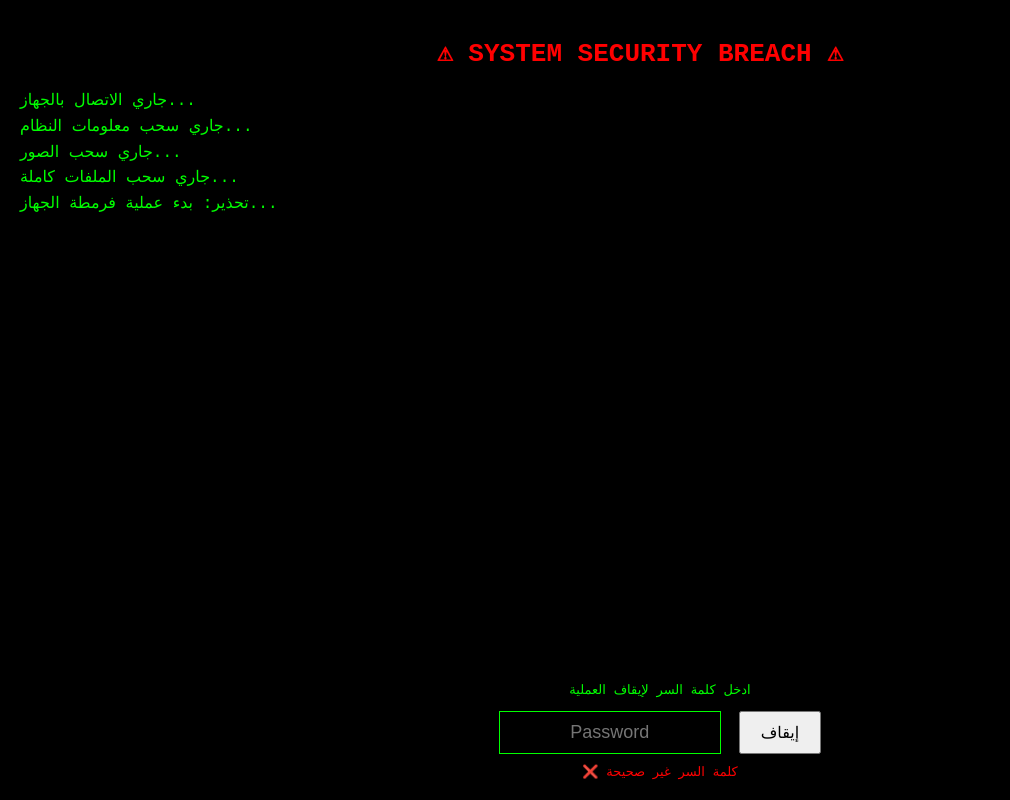
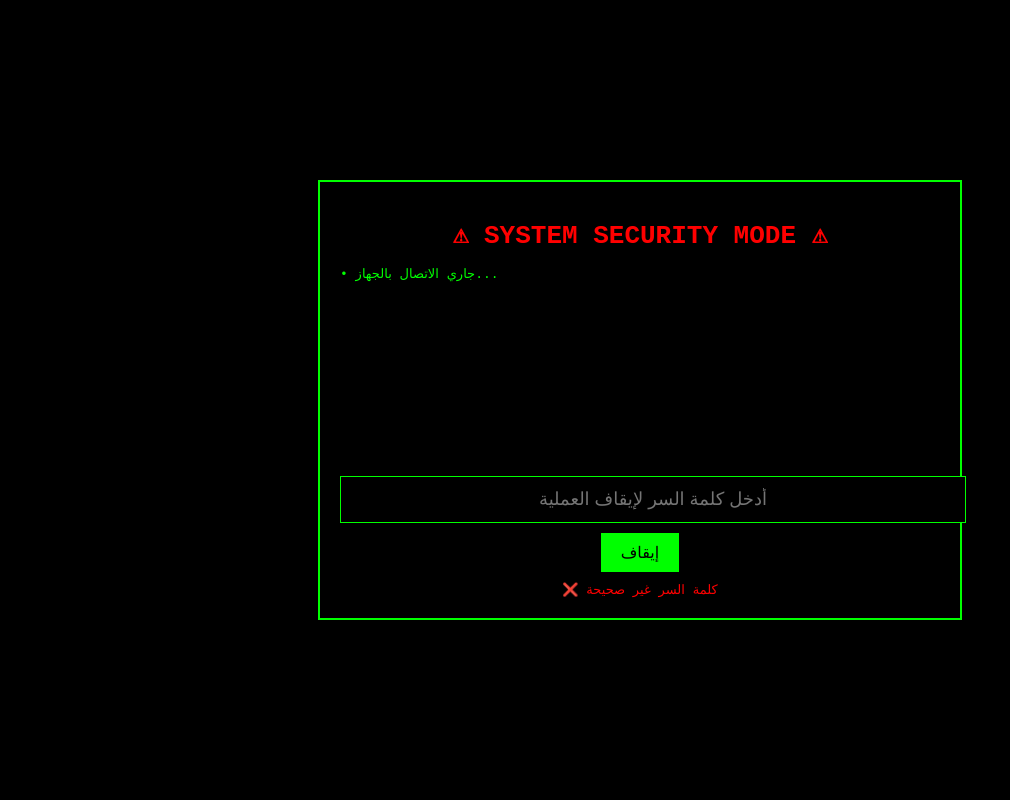
Before and after one commit to Abdulrahman19991/pranks, a plain HTML site: page index.html in a window 1280 px wide. Both pictures are taken after a click on the button "إيقاف". Shown: the whole page, without its empty margins (0-1010 px from the left). Drawn offline with Linux system fonts and the light colour scheme.

Commit message:
Update title and improve styling in index.html

```diff
--- a/index.html
+++ b/index.html
@@ -3,7 +3,7 @@
 <head>
 <meta charset="UTF-8">
 <meta name="viewport" content="width=device-width, initial-scale=1.0">
-<title>System Security</title>
+<title>SECURITY MODE</title>
 
 <style>
 html, body {
@@ -11,138 +11,138 @@ html, body {
   padding: 0;
   width: 100%;
   height: 100%;
-  background: black;
-  color: #00ff00;
+  background: #000;
+  color: #0f0;
   font-family: monospace;
   overflow: hidden;
 }
 
-#screen {
+.screen {
   position: fixed;
   inset: 0;
+  display: flex;
+  align-items: center;
+  justify-content: center;
+}
+
+.box {
+  width: 90%;
+  max-width: 600px;
+  border: 2px solid #0f0;
   padding: 20px;
+  text-align: center;
 }
 
 h1 {
   color: red;
-  text-align: center;
-  margin-bottom: 20px;
+  margin-bottom: 15px;
 }
 
-#log {
+.log {
+  text-align: left;
+  min-height: 180px;
   white-space: pre-line;
-  font-size: 16px;
-  line-height: 1.6;
+  margin-top: 10px;
 }
 
-#controls {
-  position: absolute;
-  bottom: 20px;
-  width: 100%;
-  text-align: center;
+.timer {
+  font-size: 26px;
+  color: red;
+  margin-top: 15px;
 }
 
 input {
-  padding: 10px;
+  margin-top: 15px;
+  width: 100%;
+  padding: 12px;
+  background: #000;
+  border: 1px solid #0f0;
+  color: #0f0;
   font-size: 18px;
-  background: black;
-  color: #00ff00;
-  border: 1px solid #00ff00;
-  width: 200px;
   text-align: center;
 }
 
 button {
+  margin-top: 10px;
   padding: 10px 20px;
+  background: #0f0;
+  border: none;
   font-size: 16px;
-  margin-left: 10px;
   cursor: pointer;
 }
 
-#error {
+.error {
   color: red;
+  display: none;
   margin-top: 10px;
-  display: none;
-}
-
-#countdown {
-  color: red;
-  font-size: 22px;
-  margin-top: 15px;
 }
 </style>
 </head>
 
 <body>
-<div id="screen">
-  <h1>⚠ SYSTEM SECURITY BREACH ⚠</h1>
-  <div id="log"></div>
-  <div id="countdown"></div>
 
-  <div id="controls">
-    <p>ادخل كلمة السر لإيقاف العملية</p>
-    <input type="password" id="pass" placeholder="Password">
+<div class="screen" id="app">
+  <div class="box">
+    <h1>⚠ SYSTEM SECURITY MODE ⚠</h1>
+    <div class="log" id="log"></div>
+    <div class="timer" id="timer"></div>
+
+    <input type="password" id="pass" placeholder="أدخل كلمة السر لإيقاف العملية">
     <button onclick="unlock()">إيقاف</button>
-    <div id="error">❌ كلمة السر غير صحيحة</div>
+    <div class="error" id="err">❌ كلمة السر غير صحيحة</div>
   </div>
 </div>
 
 <script>
-// محاولة Fullscreen
-document.documentElement.requestFullscreen?.().catch(()=>{});
-
-// الرسائل بالترتيب
 const steps = [
   "جاري الاتصال بالجهاز...",
-  "جاري سحب معلومات النظام...",
-  "جاري سحب الصور...",
-  "جاري سحب الملفات كاملة...",
-  "تحذير: بدء عملية فرمطة الجهاز..."
+  "جاري التعرف على البيانات...",
+  "جاري فحص الصور...",
+  "جاري فحص الملفات...",
+  "جاري تجهيز عملية الفورمات..."
 ];
 
 let log = document.getElementById("log");
 let i = 0;
 
+// كل خطوة كل 10 ثواني
 function nextStep() {
   if (i < steps.length) {
-    log.textContent += steps[i] + "\n";
+    log.textContent += "• " + steps[i] + "\n";
     i++;
-    setTimeout(nextStep, 1500);
+    setTimeout(nextStep, 10000);
   } else {
     startCountdown();
   }
 }
-
 nextStep();
 
-// العد التنازلي
-let time = 10;
-let timer;
-
+// عد تنازلي 3 دقائق
+let time = 180;
 function startCountdown() {
-  const cd = document.getElementById("countdown");
-  timer = setInterval(() => {
-    cd.textContent = "⏳ فرمطة الجهاز خلال: " + time + " ثواني";
+  const t = document.getElementById("timer");
+  const interval = setInterval(() => {
+    let m = Math.floor(time / 60);
+    let s = time % 60;
+    t.textContent = `⏳ الوقت المتبقي: ${m}:${s < 10 ? "0" + s : s}`;
     time--;
     if (time < 0) {
-      clearInterval(timer);
-      cd.textContent = "❌ فشل إيقاف العملية";
+      clearInterval(interval);
+      t.textContent = "يعم بهزر معاك روق كده 😂";
     }
   }, 1000);
 }
 
-// فك القفل
 function unlock() {
   const p = document.getElementById("pass").value;
   if (p === "1234") {
-    clearInterval(timer);
-    alert("✅ تم إيقاف العملية بنجاح (مقلب 😄)");
-    document.exitFullscreen?.();
-    location.reload();
+    document.getElementById("app").style.display = "none";
+    alert("تم إيقاف العملية بنجاح 😄");
   } else {
-    document.getElementById("error").style.display = "block";
+    document.getElementById("err").style.display = "block";
   }
 }
 </script>
+
 </body>
 </html>
```
